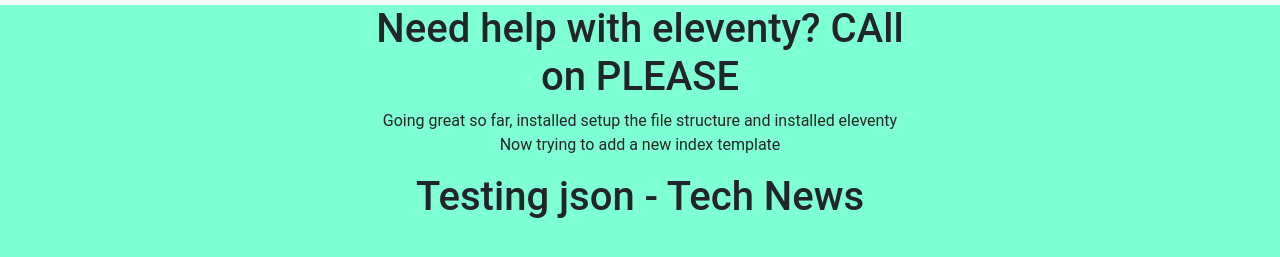
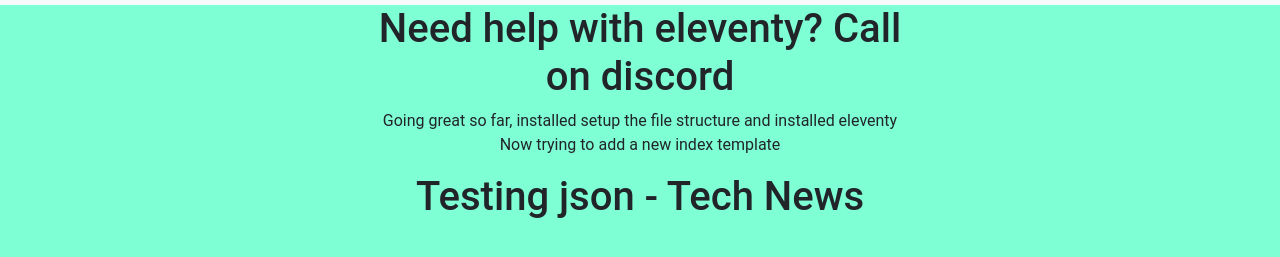
Before and after one commit to DbalionisLoader/jam-eleventy-extras, an Eleventy site: page src/index.njk in a window 1280 px wide. Shown: the part 51-308 px from the top of the page. Built offline with nearby package versions, Linux system fonts and the light colour scheme; Eleventy itself is replaced by a stand-in of ours; files that its build step writes are made by us from their sources.

Commit message:
Newer message

```diff
--- a/src/index.njk
+++ b/src/index.njk
@@ -4,7 +4,7 @@ layout: base.njk
 ---
 
     <div class="container">
-        <h1>Need help with eleventy? CAll on PLEASE</h1>
+        <h1>Need help with eleventy? Call on discord</h1>
         <div class="content">Going great so far, installed setup the file structure and installed eleventy</div>
         <p>Now trying to add a new index template</p>
         <div>
```
Also changed, not shown: 1 other file.
